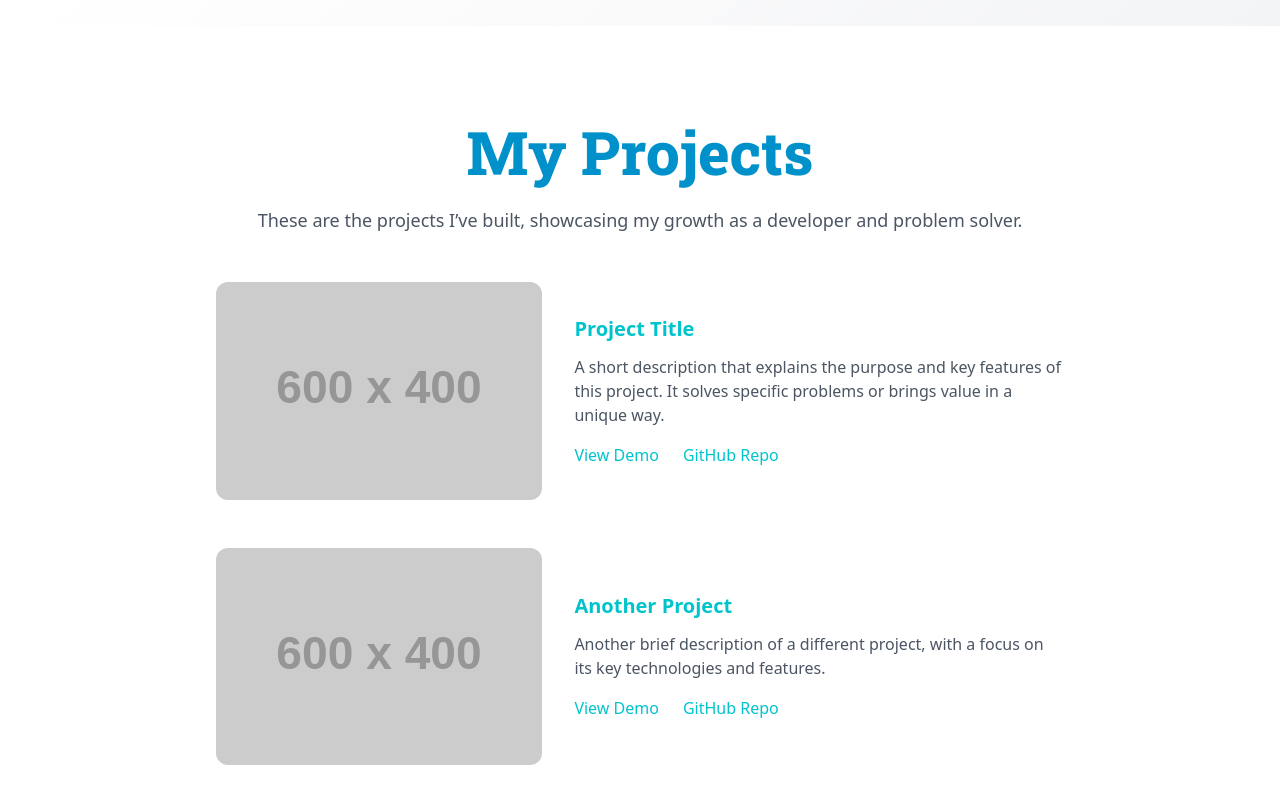
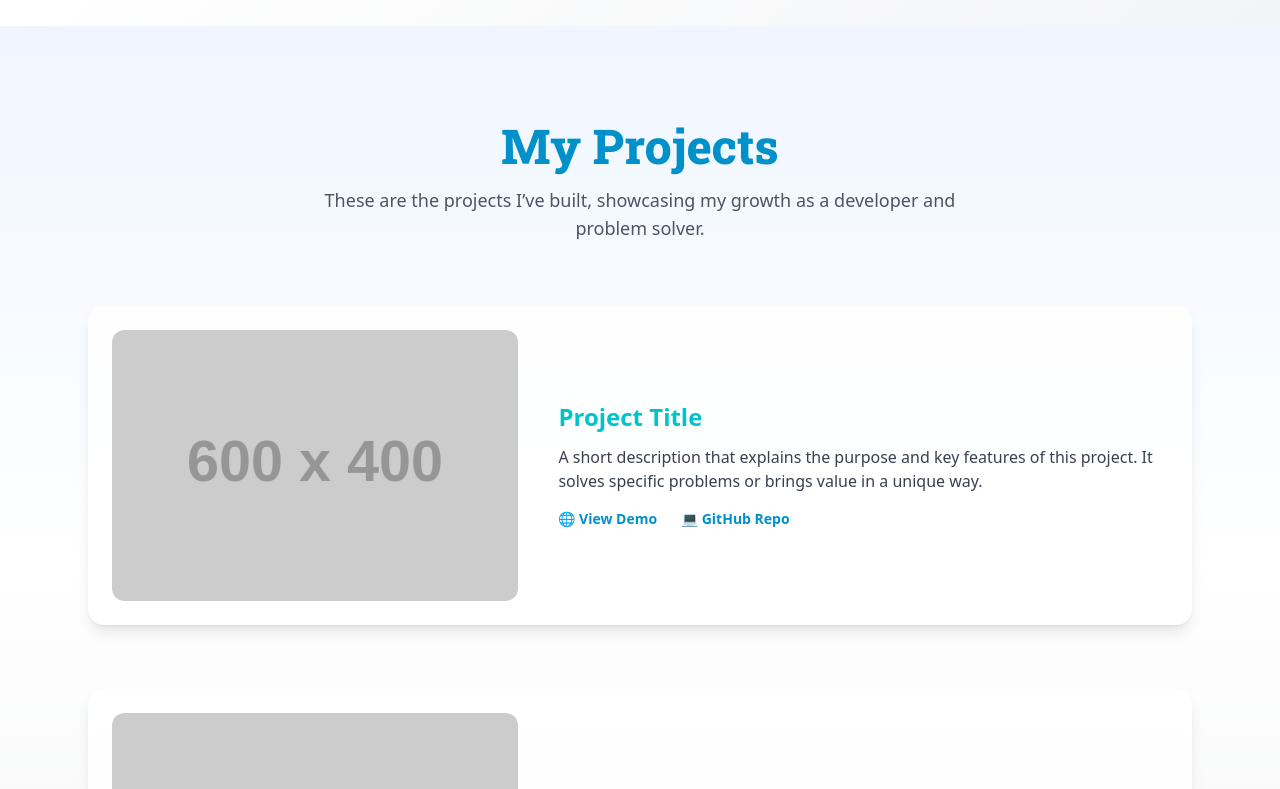
Before and after one commit to mearegteferi/meareg-portfolio, a React (Vite) app: page / in a window 1280 px wide. Shown: the part 2100-2889 px from the top of the page. Built offline with nearby package versions, Linux system fonts and the light colour scheme.

Commit message:
arranges the jsx with some styling to each card and overall appearance

```diff
--- a/src/components/Projects.jsx
+++ b/src/components/Projects.jsx
@@ -3,7 +3,6 @@ import AOS from "aos";
 import "aos/dist/aos.css";
 
 function Projects() {
-  // Initialize AOS animations
   useEffect(() => {
     AOS.init({ duration: 1000, once: true });
   }, []);
@@ -30,114 +29,74 @@ function Projects() {
   ];
 
   return (
-    <div id="projects" className="py-24  text-gray-600">
-      <div className="max-w-4xl mx-auto px-6">
+    <section
+      id="projects"
+      className="py-24 bg-gradient-to-b from-blue-50 via-white to-gray-100 text-gray-700"
+    >
+      <div className="max-w-6xl mx-auto px-6">
         {/* Header */}
         <div
-          className="text-center mb-12"
+          className="text-center mb-16"
           data-aos="fade-up"
           data-aos-delay="100"
         >
-          <h2 className="text-4xl lg:text-6xl font-extrabold text-[#0191ca] font-robotoSlab leading-tight mb-6">
+          <h2 className="text-4xl md:text-5xl font-extrabold text-[#0191ca] font-robotoSlab mb-4">
             My Projects
           </h2>
-          <p className="text-lg text-gray-600">
-            These are the projects I’ve built, showcasing my growth as a developer and problem solver.
+          <p className="text-lg max-w-2xl mx-auto text-gray-600">
+            These are the projects I’ve built, showcasing my growth as a
+            developer and problem solver.
           </p>
         </div>
 
-        {/* Projects List */}
-        <div className="space-y-12">
-          {/* Project 1 */}
+        {/* Project Cards */}
+        <div className="space-y-16">
+          {projects.map((project, index) => (
             <div
-            className="flex flex-col lg:flex-row items-center gap-8"
+              key={index}
+              className="flex flex-col lg:flex-row items-center gap-10 bg-white/80 backdrop-blur-sm rounded-2xl shadow-lg p-6 transition-all duration-300 hover:shadow-2xl hover:-translate-y-1"
               data-aos="fade-up"
-            data-aos-delay="200"
+              data-aos-delay={project.delay}
             >
               {/* Project Image */}
-            <div className="w-full lg:w-2/5 rounded-xl overflow-hidden">
+              <div className="w-full lg:w-2/5 overflow-hidden rounded-xl">
                 <img
-                src="https://via.placeholder.com/600x400"
-                alt="Project 1"
-                className="w-full h-full object-cover transition-all transform hover:scale-105"
+                  src={project.image}
+                  alt={project.title}
+                  className="w-full h-full object-cover rounded-xl transition-transform duration-300 hover:scale-105"
                 />
               </div>
 
-            {/* Project Details */}
-            <div className="lg:w-3/5 text-center lg:text-left">
-              <h3 className="text-xl font-bold text-[#00c4cc] mb-3">
-                Project Title
+              {/* Project Info */}
+              <div className="w-full lg:w-3/5 text-center lg:text-left">
+                <h3 className="text-2xl font-bold text-[#00c4cc] mb-3">
+                  {project.title}
                 </h3>
-              <p className="text-gray-600 mb-4">
-                A short description that explains the purpose and key features of this project. It solves specific problems or brings value in a unique way.
-              </p>
-              <div className="flex justify-center lg:justify-start gap-6">
+                <p className="text-gray-700 mb-4">{project.description}</p>
+                <div className="flex justify-center lg:justify-start gap-6 text-sm font-semibold">
                   <a
-                  href="#"
+                    href={project.demoLink}
                     target="_blank"
                     rel="noopener noreferrer"
-                  className="text-[#00c4cc] hover:underline"
+                    className="text-[#0191ca] hover:text-[#016e95] transition-all"
                   >
-                  View Demo
+                    🌐 View Demo
                   </a>
                   <a
-                  href="#"
+                    href={project.repoLink}
                     target="_blank"
                     rel="noopener noreferrer"
-                  className="text-[#00c4cc] hover:underline"
+                    className="text-[#0191ca] hover:text-[#016e95] transition-all"
                   >
-                  GitHub Repo
+                    💻 GitHub Repo
                   </a>
                 </div>
               </div>
             </div>
-
-          {/* Project 2 */}
-          <div
-            className="flex flex-col lg:flex-row items-center gap-8"
-            data-aos="fade-up"
-            data-aos-delay="300"
-          >
-            {/* Project Image */}
-            <div className="w-full lg:w-2/5 rounded-xl overflow-hidden">
-              <img
-                src="https://via.placeholder.com/600x400"
-                alt="Project 2"
-                className="w-full h-full object-cover transition-all transform hover:scale-105"
-              />
-            </div>
-
-            {/* Project Details */}
-            <div className="lg:w-3/5 text-center lg:text-left">
-              <h3 className="text-xl font-bold text-[#00c4cc] mb-3">
-                Another Project
-              </h3>
-              <p className="text-gray-600 mb-4">
-                Another brief description of a different project, with a focus on its key technologies and features.
-              </p>
-              <div className="flex justify-center lg:justify-start gap-6">
-                <a
-                  href="#"
-                  target="_blank"
-                  rel="noopener noreferrer"
-                  className="text-[#00c4cc] hover:underline"
-                >
-                  View Demo
-                </a>
-                <a
-                  href="#"
-                  target="_blank"
-                  rel="noopener noreferrer"
-                  className="text-[#00c4cc] hover:underline"
-                >
-                  GitHub Repo
-                </a>
+          ))}
         </div>
       </div>
-          </div>
-        </div>
-      </div>
-    </div>
+    </section>
   );
 }
 
```
Lines whose indentation alone changed are shown as unchanged.
